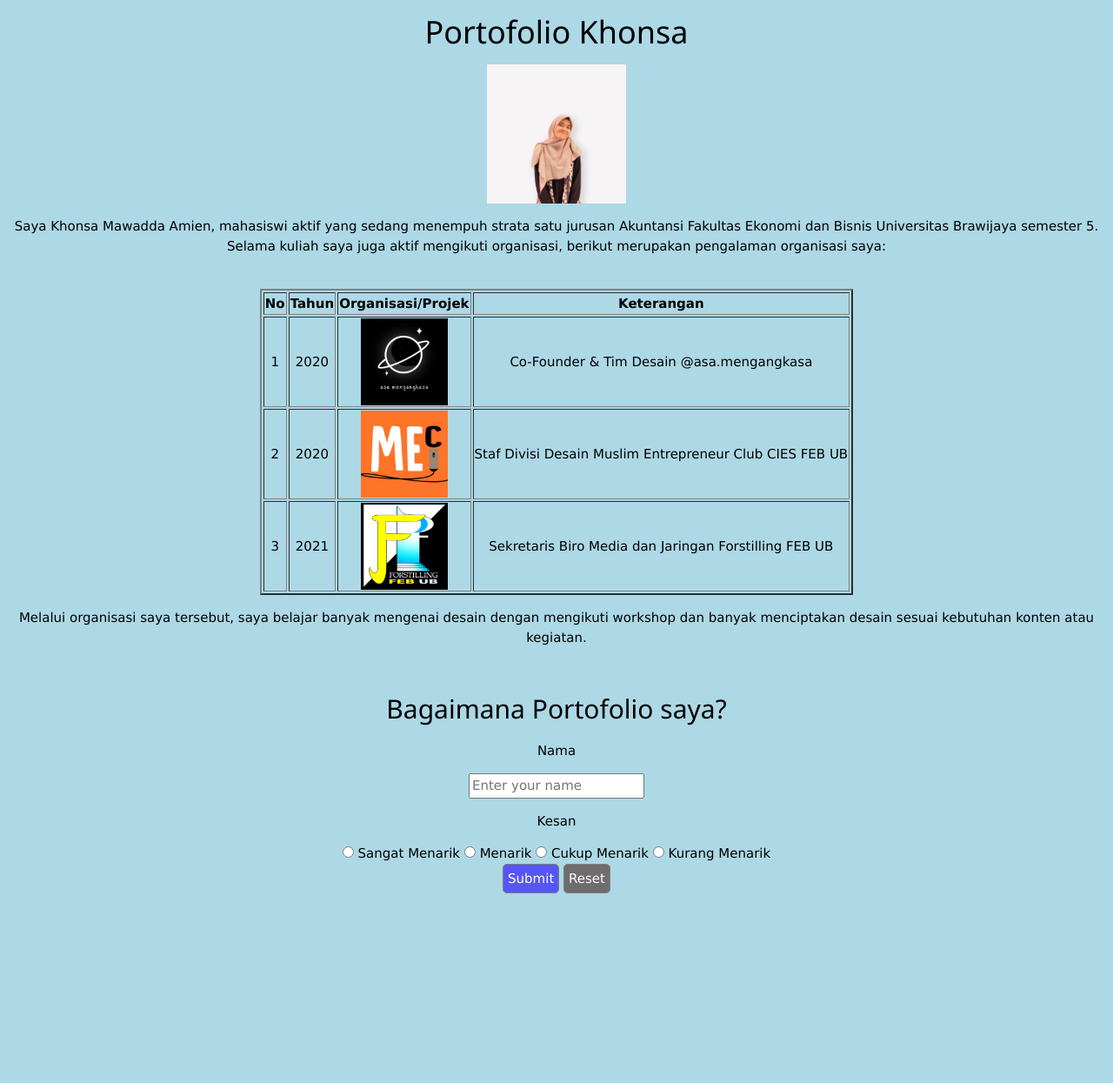
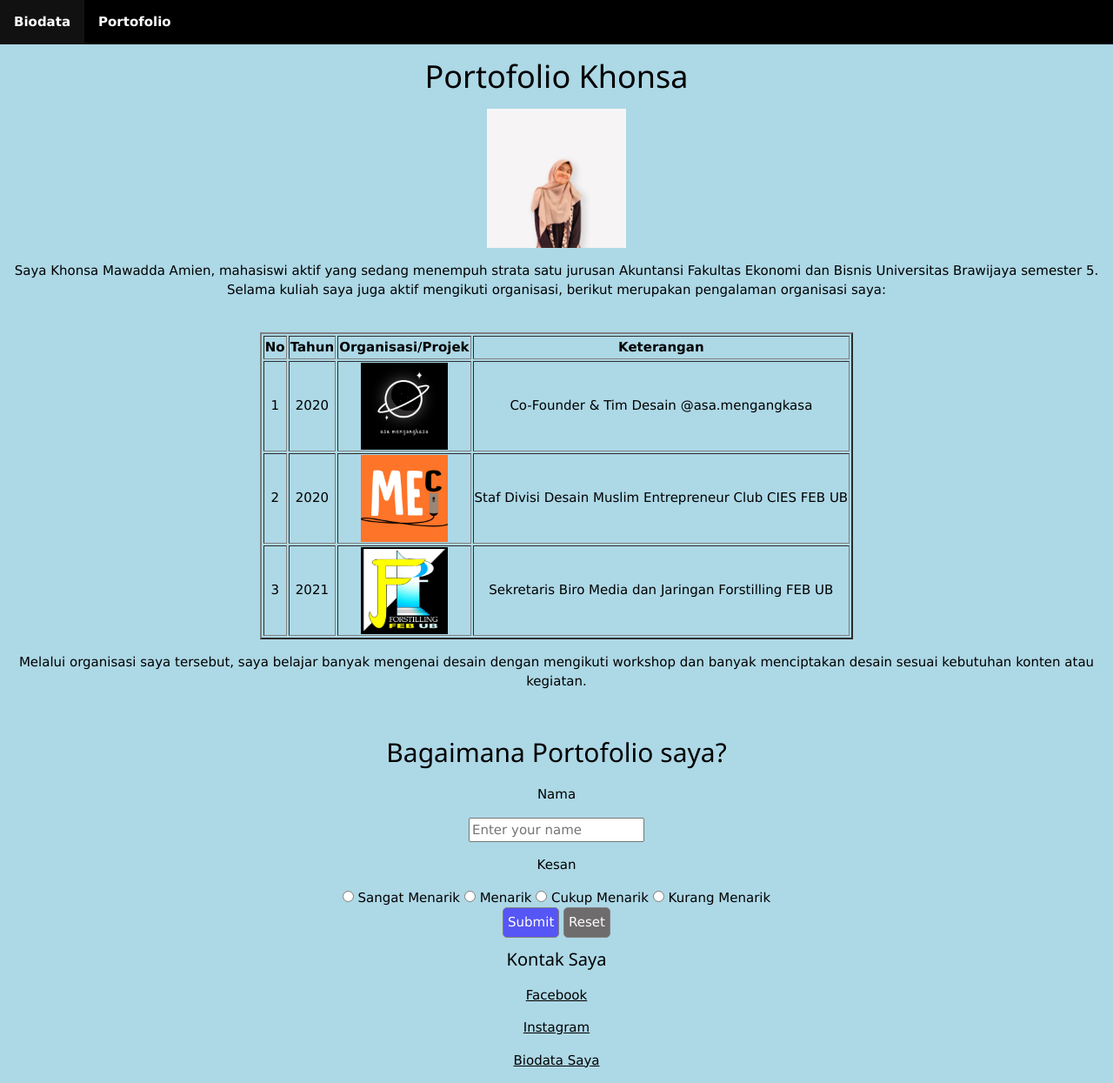
Before and after one commit to KhonsaMawadda/web-basic-seal, a plain HTML site: page portofolio.html in a window 1280 px wide. Shown: the whole page at 87% size. Before the commit the page ends 1027 px from the top, so only its background shows below. Drawn offline with nearby package versions, Linux system fonts and the light colour scheme.

Commit message:
nav bar menu

```diff
--- a/portofolio.html
+++ b/portofolio.html
@@ -5,6 +5,42 @@
     <meta http-equiv="X-UA-Compatible" content="IE=edge">
     <meta name="viewport" content="width=device-width, initial-scale=1.0">
     <title>Portofolio</title>
+    <style>
+        .nav ul {
+          list-style-type: none;
+          margin: 0;
+          padding: 0;
+          overflow: hidden;
+          background-color: rgb(0, 0, 0);
+          font-weight: bold;
+        }
+
+        .nav li {
+          float: left;
+        }
+
+        .nav li a {
+          display: block;
+          color: white;
+          text-align: center;
+          padding: 14px 16px;
+          text-decoration: none;
+        }
+
+        .nav li a:hover {
+          background-color: #111;
+        }
+    </style>
+</head>
+
+<body>
+
+    <div class="nav">
+        <ul>
+            <li><a class="active" href="index.html">Biodata</a></li>
+            <li><a href="#">Portofolio</a></li>
+        </ul>
+    </div>
 
 <link rel="stylesheet" href="./coba css.css">
 <link rel="stylesheet" href="https://www.w3schools.com/w3css/4/w3.css">
@@ -83,6 +119,11 @@
             </style>
             <button class="btn-submit">Submit</button>
             <button class="btn-reset">Reset</button>
+
+            <h4>Kontak Saya</h4>
+        <p><a href="https://www.facebook.com/khonsa.mawadda">Facebook</a></p>
+        <p><a href="https://instagram.com/mawaddakhonsa">Instagram</a></p>
+        <p><a href="index.html">Biodata Saya</a></p>
     </center>
     </body>
 </html>
```
Also changed, not shown: index.html (renamed from Biodata Khonsa Mawadda.html, +41 -1 lines).
